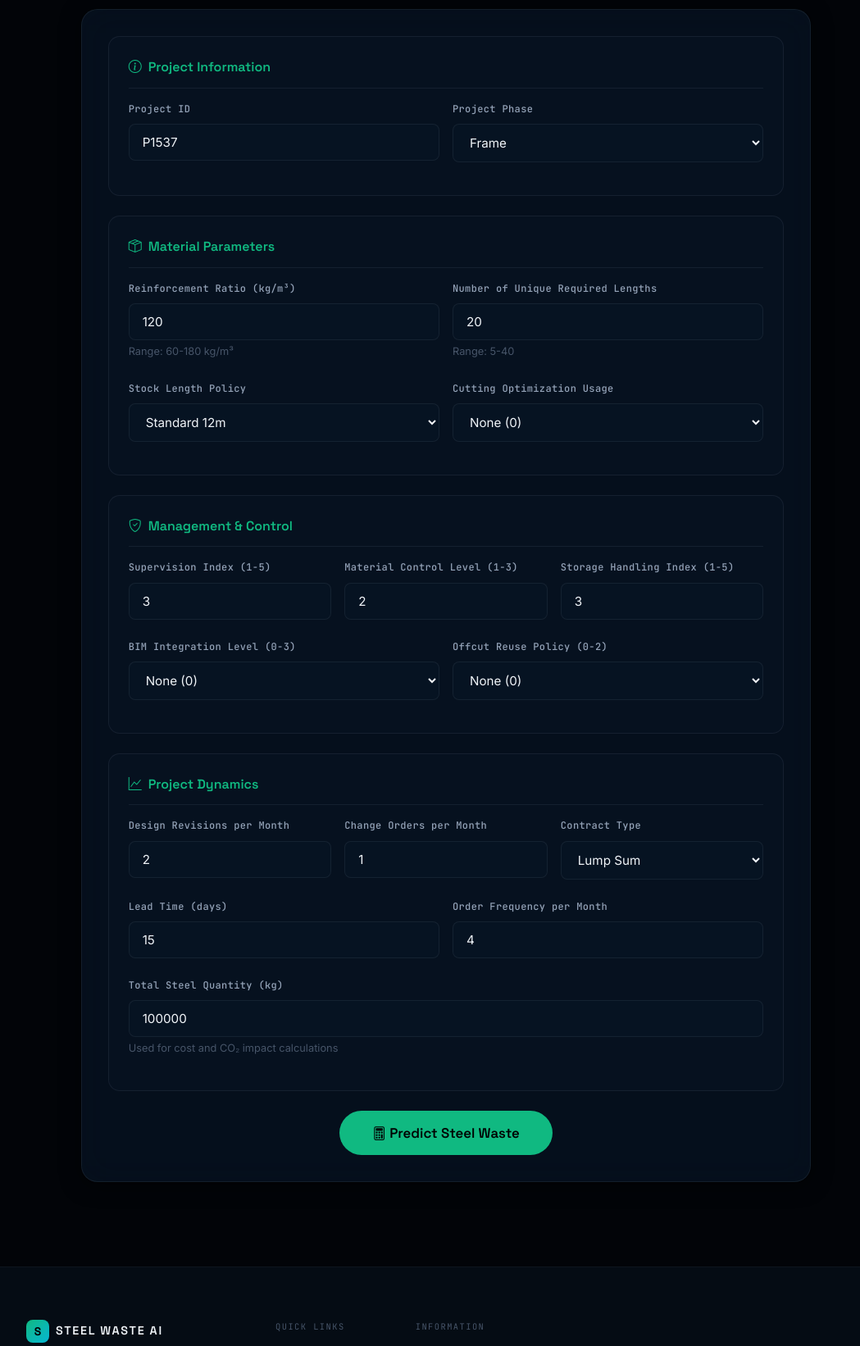
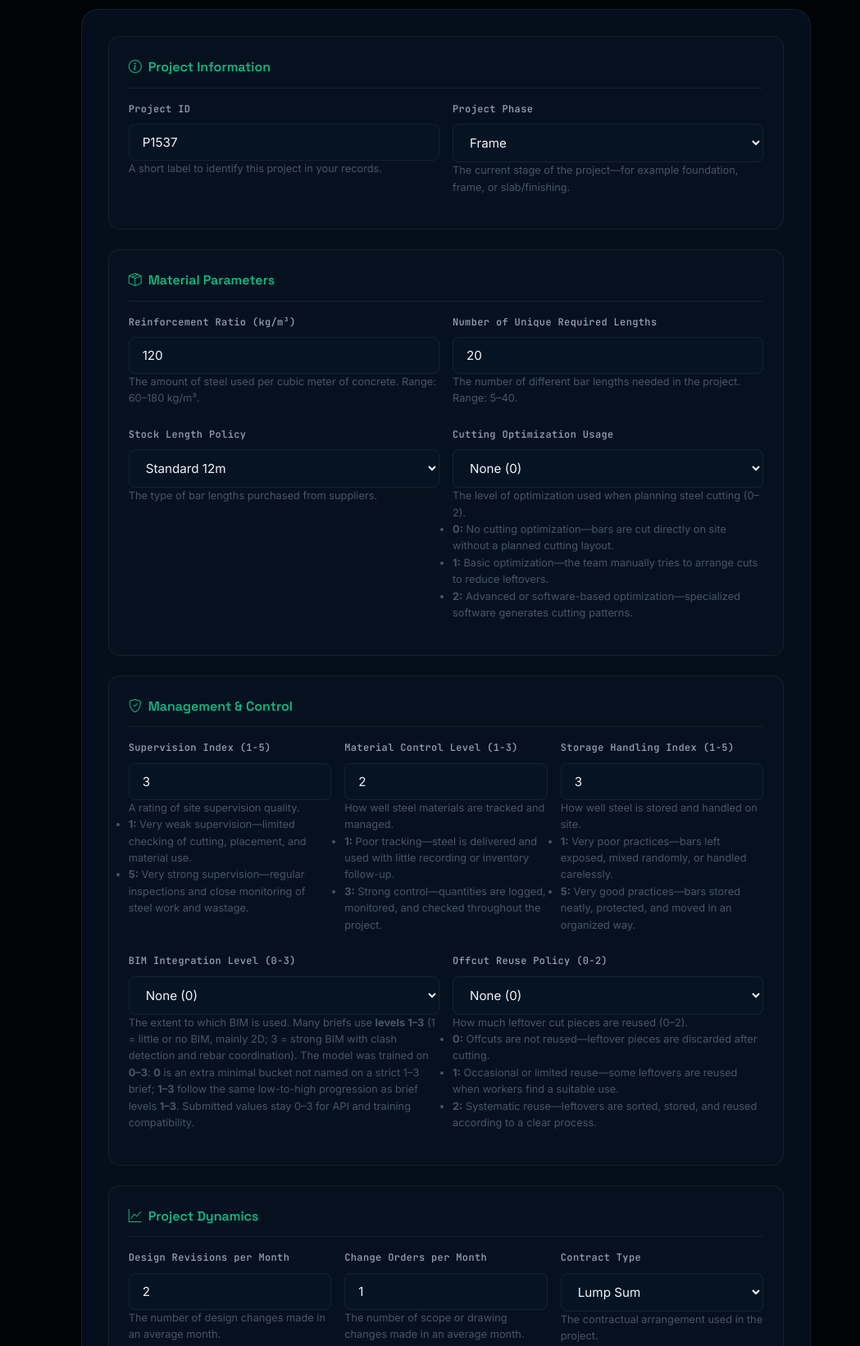
Before and after one commit to christnakh/Fyp-Saro, a Flask app: page /predict in a window 1280 px wide. Shown: the part 282-1924 px from the top of the page at 82% size, without its empty margins (96-1145 px from the left). Run offline with Flask 3, Linux system fonts and the light colour scheme; parts of the project's set-up code (start-up, migrations or seed data) failed here and were passed over.

Commit message:
Enhance parameter help definitions and update CO2 emissions factor. Added detailed descriptions for various project parameters in app.py, improved fallback handling for undefined help texts, and adjusted CO2 emissions per kg of steel in config.py. Introduced new JavaScript function for gauge positioning and updated HTML templates with additional context for user inputs.

```diff
--- a/app.py
+++ b/app.py
@@ -186,11 +186,68 @@ FEATURE_DISPLAY_NAMES = {
     'project_phase': 'Project Phase',
 }
 
-# Placeholder copy until literature/definitions are provided
-PARAMETER_HELP_PLACEHOLDER = (
-    'Definition coming soon. This parameter will be described in a future update.'
-)
-PARAMETER_HELP = {k: PARAMETER_HELP_PLACEHOLDER for k in FEATURE_DISPLAY_NAMES}
+PARAMETER_HELP_FALLBACK = 'No detailed definition is configured for this parameter.'
+PARAMETER_HELP = {
+    'reinforcement_ratio_kg_per_m3': (
+        'The amount of steel used per cubic meter of concrete. On the form, typical range is 60–180 kg/m³.'
+    ),
+    'num_unique_required_lengths': (
+        'The number of different bar lengths needed in the project. On the form, typical range is 5–40.'
+    ),
+    'stock_length_policy': (
+        'The type of bar lengths purchased from suppliers (for example standard 12 m, mixed lengths, or custom).'
+    ),
+    'cutting_optimization_usage': (
+        'The level of optimization used when planning steel cutting (0–2). '
+        '0: No cutting optimization—bars are cut directly on site without a planned cutting layout. '
+        '1: Basic optimization—the team manually tries to arrange cuts to reduce leftovers. '
+        '2: Advanced or software-based optimization—specialized software generates cutting patterns.'
+    ),
+    'bim_integration_level': (
+        'Many briefs define BIM as 1–3 (1 = little or no BIM / mainly 2D; 3 = strong BIM with clash detection and rebar coordination). '
+        'The model uses 0–3: 0 is an extra minimal class in training; 1–3 increase from limited toward strong BIM and align with brief levels 1–3 for interpretation. '
+        '2: Moderate BIM—coordination beyond mainly 2D but not yet at full strong-BIM practice.'
+    ),
+    'design_revisions_per_month': (
+        'The number of design changes made in an average month.'
+    ),
+    'supervision_index_1to5': (
+        'A rating of site supervision quality (1–5). '
+        '1: Very weak site supervision—limited checking of cutting, placement, and material use on site. '
+        '5: Very strong and consistent supervision—regular inspections and close monitoring of steel work and wastage.'
+    ),
+    'material_control_level_1to3': (
+        'A measure of how well steel materials are tracked and managed (1–3). '
+        '1: Poor material tracking—steel is delivered and used with little recording or inventory follow-up. '
+        '3: Strong control—steel quantities are logged, monitored, and checked throughout the project.'
+    ),
+    'storage_handling_index_1to5': (
+        'A rating of how well steel is stored and handled on site (1–5). '
+        '1: Very poor practices—bars are left exposed, mixed randomly, or handled carelessly. '
+        '5: Very good practices—bars are stored neatly, protected, and moved in an organized way.'
+    ),
+    'offcut_reuse_policy_0to2': (
+        'A measure of how much leftover cut pieces are reused in the project (0–2). '
+        '0: Offcuts are not reused—leftover pieces are discarded after cutting. '
+        '1: Offcuts are reused occasionally or in a limited way—some leftovers are reused when workers notice a suitable use. '
+        '2: Offcuts are actively and systematically reused—leftovers are sorted, stored, and reused according to a clear process.'
+    ),
+    'change_orders_per_month': (
+        'The number of scope or drawing changes made in an average month.'
+    ),
+    'contract_type': (
+        'The contractual arrangement used in the project (for example lump sum, design-build, or remeasurement).'
+    ),
+    'lead_time_days': (
+        'The number of days between placing a steel order and receiving it.'
+    ),
+    'order_frequency_per_month': (
+        'The number of steel orders placed per month.'
+    ),
+    'project_phase': (
+        'The current stage of the project—for example foundation, frame, or slab/finishing.'
+    ),
+}
 
 
 def format_explainability_features(explanation):
@@ -316,7 +373,7 @@ def split_shap_driver_lists(explanation: dict):
             'feature': k,
             'contribution': v,
             'display': FEATURE_DISPLAY_NAMES.get(k, k.replace('_', ' ').title()),
-            'help': PARAMETER_HELP.get(k, PARAMETER_HELP_PLACEHOLDER),
+            'help': PARAMETER_HELP.get(k, PARAMETER_HELP_FALLBACK),
         }
 
     return [_row(k, v) for k, v in pos], [_row(k, v) for k, v in neg], True
@@ -391,7 +448,7 @@ def build_prediction_bundle(comparator: ModelComparison, row: dict, total_steel_
         'scenarioFeatureKeys': scenario_keys,
         'bounds': bounds,
         'displayNames': {k: FEATURE_DISPLAY_NAMES.get(k, k) for k in scenario_keys},
-        'helps': {k: PARAMETER_HELP.get(k, PARAMETER_HELP_PLACEHOLDER) for k in scenario_keys},
+        'helps': {k: PARAMETER_HELP.get(k, PARAMETER_HELP_FALLBACK) for k in scenario_keys},
     })
 
     gauge = _gauge_scale(prediction, p10, p90, intervals_ok)
@@ -539,7 +596,7 @@ def _json_api_response(bundle: dict) -> dict:
     for k in scenario_keys:
         if k not in unique_keys:
             unique_keys.append(k)
-    param_help = {k: PARAMETER_HELP.get(k, PARAMETER_HELP_PLACEHOLDER) for k in unique_keys}
+    param_help = {k: PARAMETER_HELP.get(k, PARAMETER_HELP_FALLBACK) for k in unique_keys}
 
     rel = bundle['reliability']
     rel_level = rel['reliability_level']
--- a/config.py
+++ b/config.py
@@ -12,4 +12,4 @@ No code changes elsewhere are required when you swap the numbers.
 STEEL_COST_PER_KG_USD = 0.8
 
 # kg CO₂e per kg of steel for wasted material (adjust from literature)
-CO2_PER_KG_STEEL = 2.5
+CO2_PER_KG_STEEL = 0.5
--- a/model.py
+++ b/model.py
@@ -1032,7 +1032,7 @@ class ModelComparison:
     def calculate_cost_co2_impact(self, waste_percentage: float,
                                    total_steel_kg: float = 100000,
                                    steel_cost_per_kg: float = 0.8,
-                                   co2_per_kg_steel: float = 2.5) -> Dict:
+                                   co2_per_kg_steel: float = 0.5) -> Dict:
         """
         Calculate financial and environmental impact of the predicted steel waste.
 
--- a/static/js/main.js
+++ b/static/js/main.js
@@ -756,6 +756,17 @@ function initPredictionResults(resultCard) {
   buildControls();
 }
 
+/** SSR gauge ticks/marker use data-left-pct to avoid Jinja inside style="" (invalid for CSS tooling). */
+function initGaugePositionsFromData(root = document) {
+  root.querySelectorAll('[data-left-pct]').forEach((el) => {
+    const raw = el.getAttribute('data-left-pct');
+    if (raw == null || raw === '') return;
+    const n = parseFloat(raw);
+    if (!Number.isFinite(n)) return;
+    el.style.left = `${n}%`;
+  });
+}
+
 /* ─── INIT ───────────────────────────────────────────────────── */
 document.addEventListener('DOMContentLoaded', () => {
   initCursor();
@@ -767,6 +778,7 @@ document.addEventListener('DOMContentLoaded', () => {
   initStatCounters();
   initNavPrefetch();
   initPredictionForm();
+  initGaugePositionsFromData();
   const rc = document.getElementById('resultCard');
   if (rc && rc.querySelector('#predictionScenarioData')) {
     initPredictionResults(rc);
--- a/templates/predict.html
+++ b/templates/predict.html
@@ -39,6 +39,7 @@
                                     <label class="form-label">Project ID</label>
                                     <input type="text" class="form-control" name="project_id"
                                            value="{% if form_data %}{{ form_data.project_id }}{% else %}P{{ project_id }}{% endif %}" placeholder="P1000" required>
+                                    <p class="form-text small text-muted mb-0">A short label to identify this project in your records.</p>
                                 </div>
                                 <div class="col-md-6 mb-3">
                                     <label class="form-label">Project Phase</label>
@@ -47,6 +48,7 @@
                                         <option value="frame" {% if not form_data or form_data.project_phase == 'frame' %}selected{% endif %}>Frame</option>
                                         <option value="slab_finishing" {% if form_data and form_data.project_phase == 'slab_finishing' %}selected{% endif %}>Slab Finishing</option>
                                     </select>
+                                    <p class="form-text small text-muted mb-0">The current stage of the project—for example foundation, frame, or slab/finishing.</p>
                                 </div>
                             </div>
                         </div>
@@ -58,13 +60,13 @@
                                     <label class="form-label">Reinforcement Ratio (kg/m³)</label>
                                     <input type="number" class="form-control" name="reinforcement_ratio"
                                            value="{% if form_data %}{{ form_data.reinforcement_ratio_kg_per_m3 }}{% else %}120{% endif %}" min="60" max="180" step="0.1" required>
-                                    <small class="text-muted">Range: 60-180 kg/m³</small>
+                                    <p class="form-text small text-muted mb-0">The amount of steel used per cubic meter of concrete. Range: 60–180 kg/m³.</p>
                                 </div>
                                 <div class="col-md-6 mb-3">
                                     <label class="form-label">Number of Unique Required Lengths</label>
                                     <input type="number" class="form-control" name="num_unique_lengths"
                                            value="{% if form_data %}{{ form_data.num_unique_required_lengths }}{% else %}20{% endif %}" min="5" max="40" required>
-                                    <small class="text-muted">Range: 5-40</small>
+                                    <p class="form-text small text-muted mb-0">The number of different bar lengths needed in the project. Range: 5–40.</p>
                                 </div>
                             </div>
                             <div class="row">
@@ -75,6 +77,7 @@
                                         <option value="mixed_lengths" {% if form_data and form_data.stock_length_policy == 'mixed_lengths' %}selected{% endif %}>Mixed Lengths</option>
                                         <option value="custom_lengths" {% if form_data and form_data.stock_length_policy == 'custom_lengths' %}selected{% endif %}>Custom Lengths</option>
                                     </select>
+                                    <p class="form-text small text-muted mb-0">The type of bar lengths purchased from suppliers.</p>
                                 </div>
                                 <div class="col-md-6 mb-3">
                                     <label class="form-label">Cutting Optimization Usage</label>
@@ -83,6 +86,12 @@
                                         <option value="1" {% if form_data and form_data.cutting_optimization_usage == 1 %}selected{% endif %}>Basic (1)</option>
                                         <option value="2" {% if form_data and form_data.cutting_optimization_usage == 2 %}selected{% endif %}>Advanced (2)</option>
                                     </select>
+                                    <p class="form-text small text-muted mb-1">The level of optimization used when planning steel cutting (0–2).</p>
+                                    <ul class="small text-muted mb-0 ps-3">
+                                        <li><strong>0:</strong> No cutting optimization—bars are cut directly on site without a planned cutting layout.</li>
+                                        <li><strong>1:</strong> Basic optimization—the team manually tries to arrange cuts to reduce leftovers.</li>
+                                        <li><strong>2:</strong> Advanced or software-based optimization—specialized software generates cutting patterns.</li>
+                                    </ul>
                                 </div>
                             </div>
                         </div>
@@ -94,16 +103,31 @@
                                     <label class="form-label">Supervision Index (1-5)</label>
                                     <input type="number" class="form-control" name="supervision_index"
                                            value="{% if form_data %}{{ form_data.supervision_index_1to5 }}{% else %}3{% endif %}" min="1" max="5" required>
+                                    <p class="form-text small text-muted mb-1">A rating of site supervision quality.</p>
+                                    <ul class="small text-muted mb-0 ps-3">
+                                        <li><strong>1:</strong> Very weak supervision—limited checking of cutting, placement, and material use.</li>
+                                        <li><strong>5:</strong> Very strong supervision—regular inspections and close monitoring of steel work and wastage.</li>
+                                    </ul>
                                 </div>
                                 <div class="col-md-4 mb-3">
                                     <label class="form-label">Material Control Level (1-3)</label>
                                     <input type="number" class="form-control" name="material_control"
                                            value="{% if form_data %}{{ form_data.material_control_level_1to3 }}{% else %}2{% endif %}" min="1" max="3" required>
+                                    <p class="form-text small text-muted mb-1">How well steel materials are tracked and managed.</p>
+                                    <ul class="small text-muted mb-0 ps-3">
+                                        <li><strong>1:</strong> Poor tracking—steel is delivered and used with little recording or inventory follow-up.</li>
+                                        <li><strong>3:</strong> Strong control—quantities are logged, monitored, and checked throughout the project.</li>
+                                    </ul>
                                 </div>
                                 <div class="col-md-4 mb-3">
                                     <label class="form-label">Storage Handling Index (1-5)</label>
                                     <input type="number" class="form-control" name="storage_handling"
                                            value="{% if form_data %}{{ form_data.storage_handling_index_1to5 }}{% else %}3{% endif %}" min="1" max="5" required>
+                                    <p class="form-text small text-muted mb-1">How well steel is stored and handled on site.</p>
+                                    <ul class="small text-muted mb-0 ps-3">
+                                        <li><strong>1:</strong> Very poor practices—bars left exposed, mixed randomly, or handled carelessly.</li>
+                                        <li><strong>5:</strong> Very good practices—bars stored neatly, protected, and moved in an organized way.</li>
+                                    </ul>
                                 </div>
                             </div>
                             <div class="row">
@@ -111,10 +135,11 @@
                                     <label class="form-label">BIM Integration Level (0-3)</label>
                                     <select class="form-select" name="bim_integration" required>
                                         <option value="0" {% if not form_data or form_data.bim_integration_level == 0 %}selected{% endif %}>None (0)</option>
-                                        <option value="1" {% if form_data and form_data.bim_integration_level == 1 %}selected{% endif %}>Level 1</option>
-                                        <option value="2" {% if form_data and form_data.bim_integration_level == 2 %}selected{% endif %}>Level 2</option>
-                                        <option value="3" {% if form_data and form_data.bim_integration_level == 3 %}selected{% endif %}>Level 3</option>
+                                        <option value="1" {% if form_data and form_data.bim_integration_level == 1 %}selected{% endif %}>1 — Limited BIM</option>
+                                        <option value="2" {% if form_data and form_data.bim_integration_level == 2 %}selected{% endif %}>2 — Moderate BIM</option>
+                                        <option value="3" {% if form_data and form_data.bim_integration_level == 3 %}selected{% endif %}>3 — Strong BIM (3D coordination, clash detection, rebar)</option>
                                     </select>
+                                    <p class="form-text small text-muted mb-1">The extent to which BIM is used. Many briefs use <strong>levels 1–3</strong> (1 = little or no BIM, mainly 2D; 3 = strong BIM with clash detection and rebar coordination). The model was trained on <strong>0–3</strong>: <strong>0</strong> is an extra minimal bucket not named on a strict 1–3 brief; <strong>1–3</strong> follow the same low-to-high progression as brief levels <strong>1–3</strong>. Submitted values stay 0–3 for API and training compatibility.</p>
                                 </div>
                                 <div class="col-md-6 mb-3">
                                     <label class="form-label">Offcut Reuse Policy (0-2)</label>
@@ -123,6 +148,12 @@
                                         <option value="1" {% if form_data and form_data.offcut_reuse_policy_0to2 == 1 %}selected{% endif %}>Basic (1)</option>
                                         <option value="2" {% if form_data and form_data.offcut_reuse_policy_0to2 == 2 %}selected{% endif %}>Advanced (2)</option>
                                     </select>
+                                    <p class="form-text small text-muted mb-1">How much leftover cut pieces are reused (0–2).</p>
+                                    <ul class="small text-muted mb-0 ps-3">
+                                        <li><strong>0:</strong> Offcuts are not reused—leftover pieces are discarded after cutting.</li>
+                                        <li><strong>1:</strong> Occasional or limited reuse—some leftovers are reused when workers find a suitable use.</li>
+                                        <li><strong>2:</strong> Systematic reuse—leftovers are sorted, stored, and reused according to a clear process.</li>
+                                    </ul>
                                 </div>
                             </div>
                         </div>
@@ -134,11 +165,13 @@
                                     <label class="form-label">Design Revisions per Month</label>
                                     <input type="number" class="form-control" name="design_revisions"
                                            value="{% if form_data %}{{ form_data.design_revisions_per_month }}{% else %}2{% endif %}" min="0" max="6" required>
+                                    <p class="form-text small text-muted mb-0">The number of design changes made in an average month.</p>
                                 </div>
                                 <div class="col-md-4 mb-3">
                                     <label class="form-label">Change Orders per Month</label>
                                     <input type="number" class="form-control" name="change_orders"
                                            value="{% if form_data %}{{ form_data.change_orders_per_month }}{% else %}1{% endif %}" min="0" max="5" required>
+                                    <p class="form-text small text-muted mb-0">The number of scope or drawing changes made in an average month.</p>
                                 </div>
                                 <div class="col-md-4 mb-3">
                                     <label class="form-label">Contract Type</label>
@@ -147,6 +180,7 @@
                                         <option value="design_build" {% if form_data and form_data.contract_type == 'design_build' %}selected{% endif %}>Design Build</option>
                                         <option value="remeasurement" {% if form_data and form_data.contract_type == 'remeasurement' %}selected{% endif %}>Remeasurement</option>
                                     </select>
+                                    <p class="form-text small text-muted mb-0">The contractual arrangement used in the project.</p>
                                 </div>
                             </div>
                             <div class="row">
@@ -154,11 +188,13 @@
                                     <label class="form-label">Lead Time (days)</label>
                                     <input type="number" class="form-control" name="lead_time"
                                            value="{% if form_data %}{{ form_data.lead_time_days }}{% else %}15{% endif %}" min="3" max="30" required>
+                                    <p class="form-text small text-muted mb-0">The number of days between placing a steel order and receiving it.</p>
                                 </div>
                                 <div class="col-md-6 mb-3">
                                     <label class="form-label">Order Frequency per Month</label>
                                     <input type="number" class="form-control" name="order_frequency"
                                            value="{% if form_data %}{{ form_data.order_frequency_per_month }}{% else %}4{% endif %}" min="1" max="8" required>
+                                    <p class="form-text small text-muted mb-0">The number of steel orders placed per month.</p>
                                 </div>
                             </div>
                             <div class="row">
@@ -166,7 +202,7 @@
                                     <label class="form-label">Total Steel Quantity (kg)</label>
                                     <input type="number" class="form-control" name="total_steel_kg" id="inputTotalSteelKg"
                                            value="{% if form_data and form_data.total_steel_kg is defined %}{{ form_data.total_steel_kg }}{% else %}100000{% endif %}" min="1000" step="1000" required>
-                                    <small class="text-muted">Used for cost and CO₂ impact calculations</small>
+                                    <p class="form-text small text-muted mb-0">The total amount of steel in the project. Used for cost and CO₂ impact calculations.</p>
                                 </div>
                             </div>
                         </div>
@@ -202,12 +238,12 @@
                             <div class="waste-gauge-track">
                                 <div class="waste-gauge-gradient"></div>
                                 {% if intervals_available and gauge_p10_pct is not none %}
-                                <div class="waste-gauge-tick gauge-tick-p10" style="left: {{ '%.2f'|format(gauge_p10_pct) }}%;"></div>
+                                <div class="waste-gauge-tick gauge-tick-p10" data-left-pct="{{ '%.2f'|format(gauge_p10_pct) }}"></div>
                                 {% endif %}
                                 {% if intervals_available and gauge_p90_pct is not none %}
-                                <div class="waste-gauge-tick gauge-tick-p90" style="left: {{ '%.2f'|format(gauge_p90_pct) }}%;"></div>
+                                <div class="waste-gauge-tick gauge-tick-p90" data-left-pct="{{ '%.2f'|format(gauge_p90_pct) }}"></div>
                                 {% endif %}
-                                <div class="waste-gauge-marker" id="gaugeMarker" style="left: {{ '%.2f'|format(gauge_marker_pct) }}%;"></div>
+                                <div class="waste-gauge-marker" id="gaugeMarker" data-left-pct="{{ '%.2f'|format(gauge_marker_pct) }}"></div>
                             </div>
                             <p class="text-center text-muted small mb-3" id="gaugeScaleCaption">Scale: {{ '%.1f'|format(gauge_lo) }}% → {{ '%.1f'|format(gauge_hi) }}% (neighbor-based uncertainty band)</p>
                             <div class="waste-ml-triple" role="group" aria-label="Prediction and percentile band">
```
